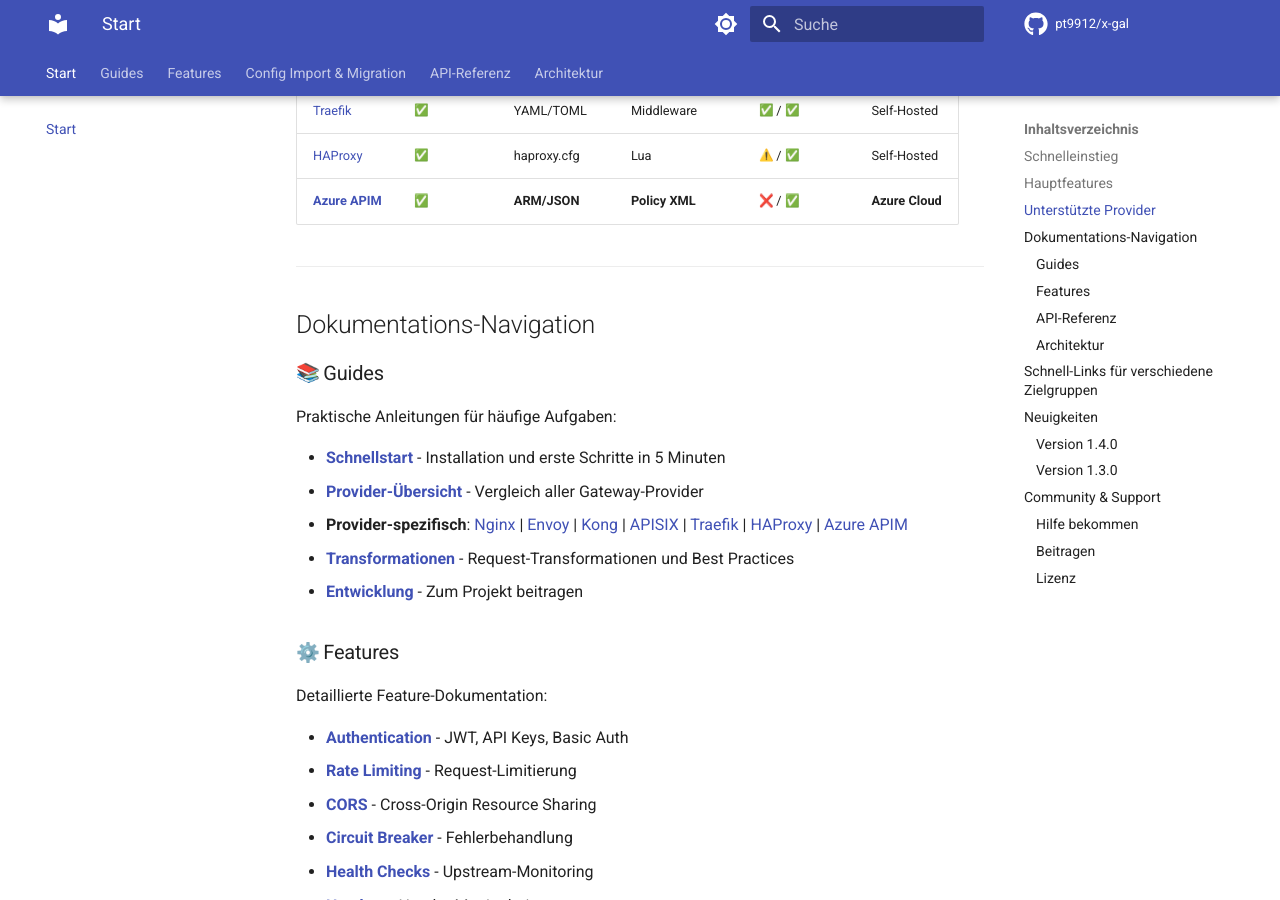
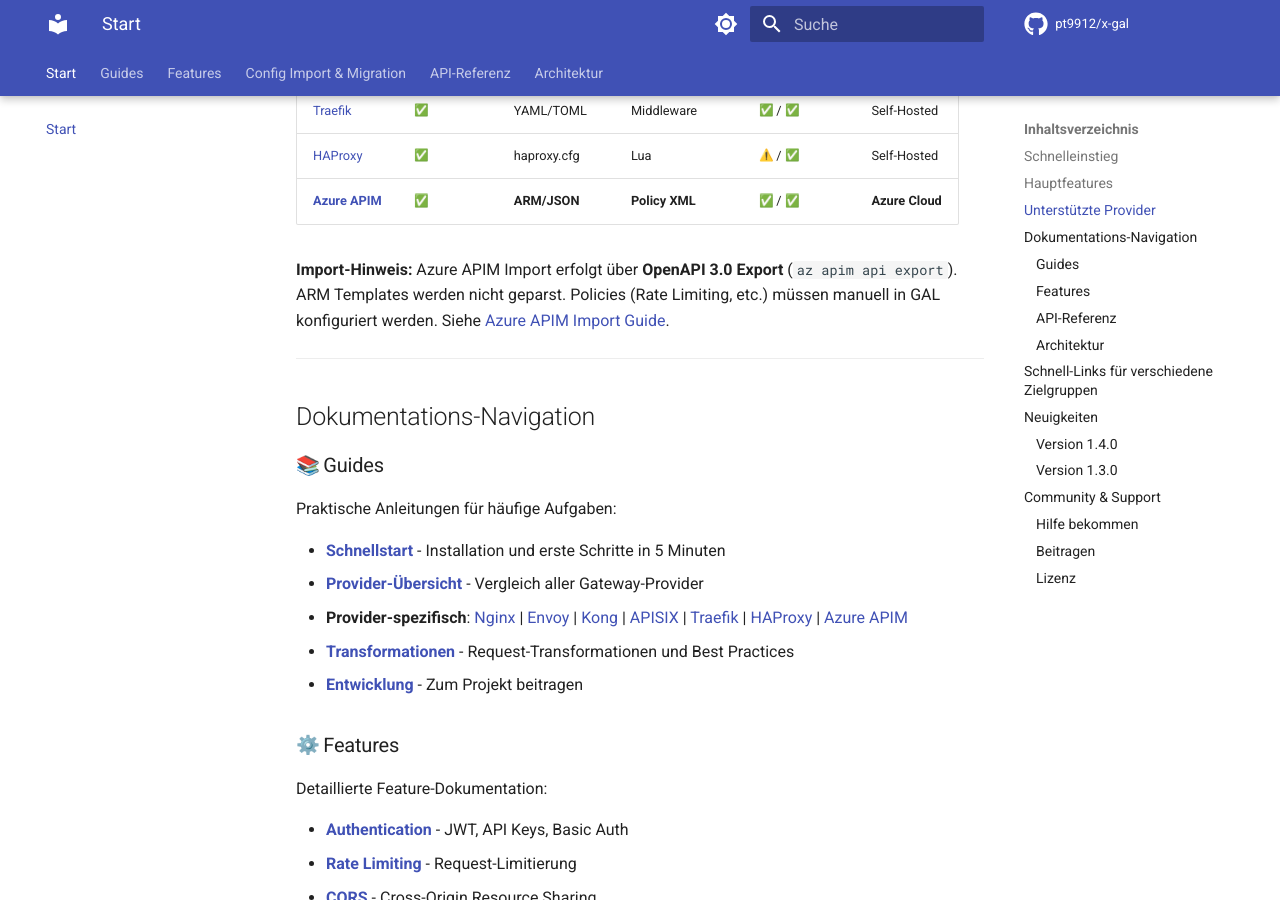
Before and after one commit to pt9912/x-gal, an MkDocs documentation site: the page built from docs/index.md, in a window 1280 px wide and 900 px high, scrolled down 1756 px. Built offline with MkDocs 1.6.1 and Material for MkDocs 9.7.7, drawn with Linux system fonts in a browser that asks for light colours; emoji names are drawn with the system emoji font; comment, search, counter and statistics services are not loaded; the version menu is left out.

Commit message:
docs: Update Azure APIM provider table to reflect import support
Update docs/index.md to show Azure APIM import is now available.

## Changes

**docs/index.md:**
- Provider table: Import/Export column updated from ❌ / ✅ to ✅ / ✅
- Added import note explaining OpenAPI 3.0 import method
- Clarified that ARM Templates are not parsed
- Added link to Azure APIM Import Guide

## Import Method

Azure APIM import works via:
- OpenAPI 3.0 Export (az apim api export)
- API structure, routes, authentication imported ✅
- Policies (rate limiting, caching) NOT imported ❌
- User must configure policies manually in GAL

## Documentation

Complete import guide available at: docs/import/azure-apim.md

🤖 Generated with [Claude Code](https://claude.com/claude-code)

Co-Authored-By: Claude <noreply@anthropic.com>

```diff
--- a/docs/index.md
+++ b/docs/index.md
@@ -88,7 +88,9 @@ gal generate -c config.yaml -p kong
 | [APISIX](guides/APISIX.md) | :white_check_mark: | JSON/YAML | Lua Serverless | :white_check_mark: / :white_check_mark: | Self-Hosted |
 | [Traefik](guides/TRAEFIK.md) | :white_check_mark: | YAML/TOML | Middleware | :white_check_mark: / :white_check_mark: | Self-Hosted |
 | [HAProxy](guides/HAPROXY.md) | :white_check_mark: | haproxy.cfg | Lua | :warning: / :white_check_mark: | Self-Hosted |
-| **[Azure APIM](guides/AZURE_APIM.md)** | :white_check_mark: | **ARM/JSON** | **Policy XML** | :x: / :white_check_mark: | **Azure Cloud** |
+| **[Azure APIM](guides/AZURE_APIM.md)** | :white_check_mark: | **ARM/JSON** | **Policy XML** | :white_check_mark: / :white_check_mark: | **Azure Cloud** |
+
+**Import-Hinweis:** Azure APIM Import erfolgt über **OpenAPI 3.0 Export** (`az apim api export`). ARM Templates werden nicht geparst. Policies (Rate Limiting, etc.) müssen manuell in GAL konfiguriert werden. Siehe [Azure APIM Import Guide](import/azure-apim.md).
 
 ---
 
```
